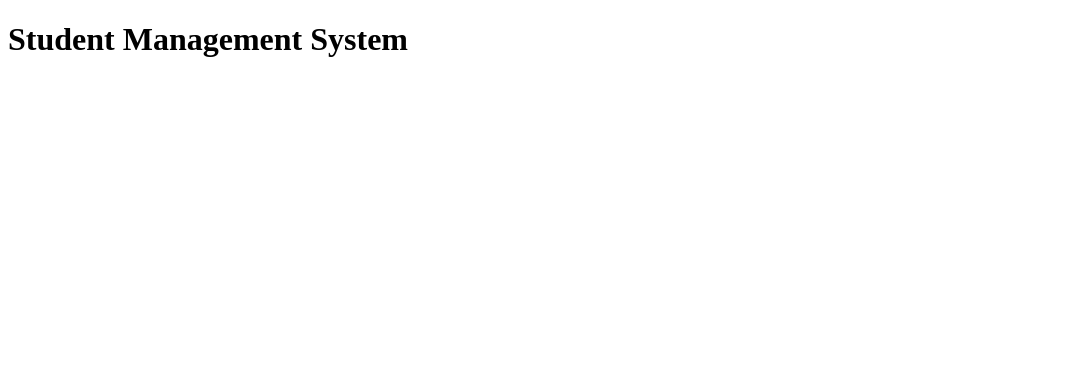
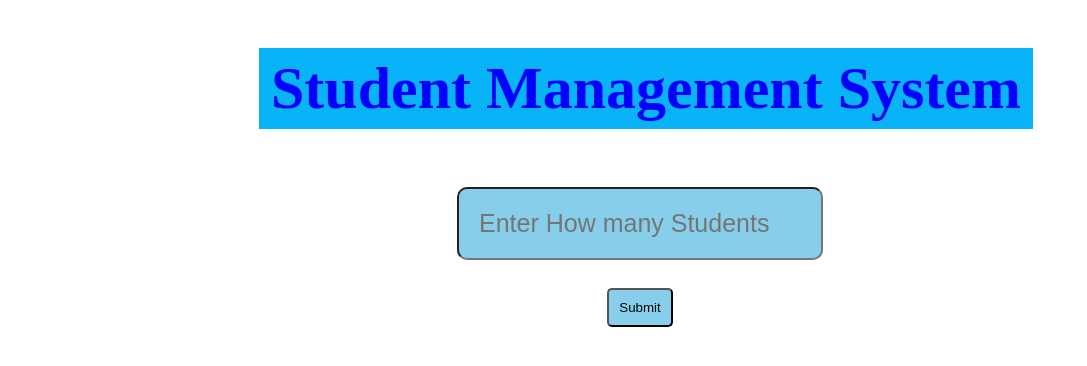
Before and after one commit to AnshuFX988/Student-Management-System, a plain HTML site: page index.html in a window 1280 px wide. Shown: the whole page, without its empty margins (0-1087 px from the left). Drawn offline with Linux system fonts and the light colour scheme.

Commit message:
Add html and css file with code

```diff
--- a/index.html
+++ b/index.html
@@ -4,10 +4,17 @@
     <meta charset="UTF-8">
     <meta http-equiv="X-UA-Compatible" content="IE=edge">
     <meta name="viewport" content="width=device-width, initial-scale=1.0">
-    <title>Document</title>
+    <title>First project</title>
+    <link rel="stylesheet" href="style.css">
 </head>
 <body>
-    <h1>Student Management System</h1>
+    <div><h1>Student Management System</h1></div>
+    <br>
+    <form action="action.php">
+        <input type="text" placeholder="Enter How many Students">
+    </form>
+    <br>
+    <button>Submit</button>
 
 </body>
 </html>
--- /dev/null
+++ b/style.css
@@ -0,0 +1,37 @@
+body {
+    display: flex;
+    flex-direction: column;
+    align-items: center; /* This centers the children horizontally */
+}
+
+h1 {
+    color: blue;
+    text-align: center;
+    background-color: rgb(8, 179, 247);
+    padding: 6px;
+    font-size: 60px;
+    width: 100%; /* Ensures the heading spans the full width */
+}
+
+.container {
+    display: flex;
+    flex-direction: column;
+    align-items: center; /* Centers the form and button */
+    justify-content: center;
+    width: 100%; /* Ensures container takes up the full width */
+}
+
+input {
+    padding: 20px;
+    border-radius: 10px;
+    background-color: skyblue;
+    font-size: 25px;
+    max-width: 90%; /* Use max-width to prevent overflow on small screens */
+}
+
+button {
+    padding: 10px;
+    border-radius: 5px;
+    background-color: skyblue;
+    margin-top: 10px; /* Adds some space between the input and button */
+}
```
